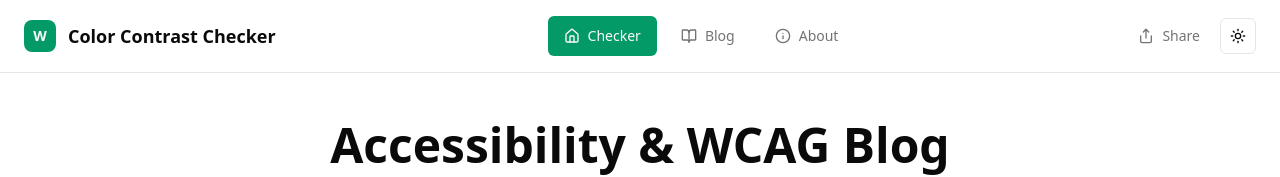
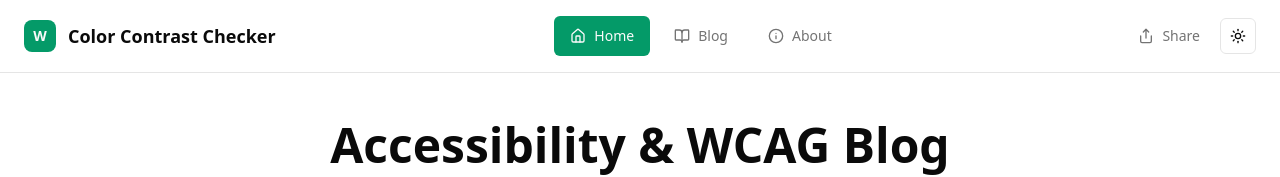
Before and after one commit to Danishmk1286/color-contrast-checker-for-accessibility, a React (Vite) app: page /blog in a window 1280 px wide. Shown: the top 177 px of the page. Built offline with nearby package versions, Linux system fonts and the light colour scheme.

Commit message:
Refactor: Rename navigation links

```diff
--- a/src/components/Header.tsx
+++ b/src/components/Header.tsx
@@ -47,7 +47,7 @@ const Header = () => {
             <Button variant="ghost" asChild className="gap-2 bg-primary text-primary-foreground hover:bg-primary/90">
               <Link to="/">
                 <Home className="w-4 h-4" />
-                <span className="hidden lg:inline">Checker</span>
+                <span className="hidden lg:inline">Home</span>
               </Link>
             </Button>
             <Button variant="ghost" asChild className="gap-2 text-muted-foreground hover:text-foreground hover:bg-muted">
@@ -109,7 +109,7 @@ const Header = () => {
                     >
                       <Link to="/">
                         <Home className="w-5 h-5" />
-                        Color Checker
+                        Home
                       </Link>
                     </Button>
                     <Button
```
